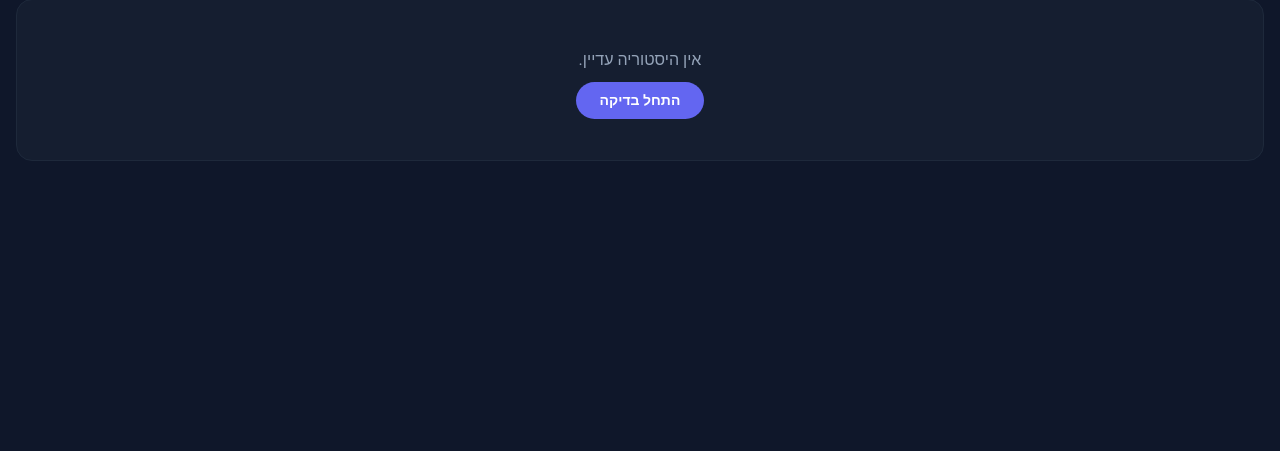
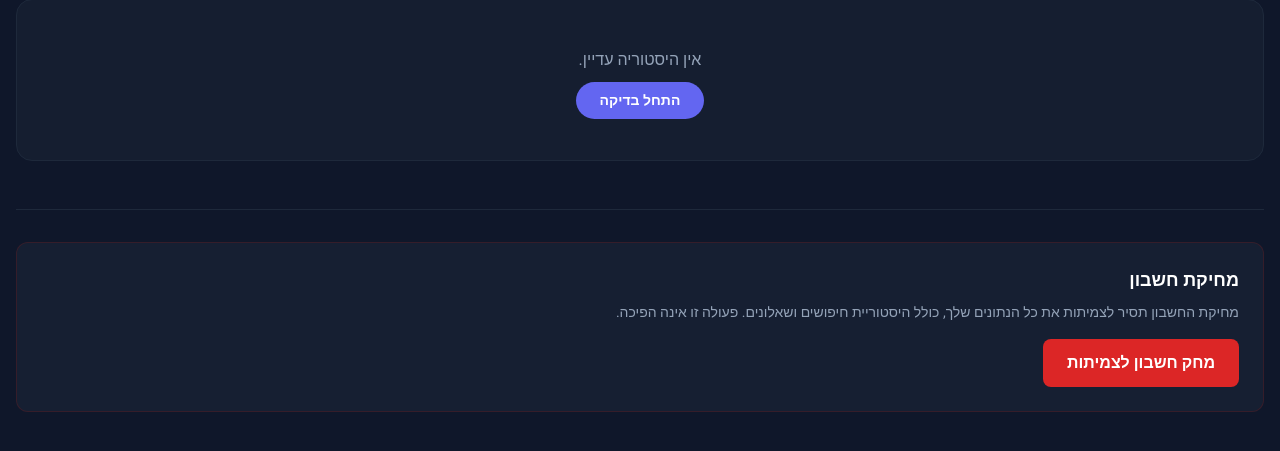
Before and after one commit to giladscore494/reliabilityAIModelsR2, a Flask app: page /dashboard in a window 1280 px wide. Shown: the part 212-663 px from the top of the page. Run offline with Flask 3, Linux system fonts and the light colour scheme; the visitor is signed in with stand-in values (Sample User, id 1); data that the repository does not hold is empty; some libraries are stand-ins or nearby versions.

Commit message:
feat: add delete account endpoint and dashboard UI
Co-authored-by: giladscore494 <217342071+giladscore494@users.noreply.github.com>

```diff
--- a/my-flask-app/app/factory.py
+++ b/my-flask-app/app/factory.py
@@ -1812,6 +1812,60 @@ def create_app():
     def logout():
         logout_user()
         return redirect(url_for('index'))
+
+    # Delete account endpoint
+    @app.route('/api/account/delete', methods=['POST'])
+    @login_required
+    def delete_account():
+        """
+        Delete user account and all associated data.
+        Requires confirmation text 'DELETE' in request body.
+        """
+        request_id = get_request_id()
+        try:
+            data = request.get_json() or {}
+            confirmation = data.get('confirm', '').strip()
+
+            if confirmation != 'DELETE':
+                return api_error(
+                    'INVALID_CONFIRMATION',
+                    'נדרש לכתוב DELETE בדיוק כדי לאשר מחיקה',
+                    status=400,
+                    request_id=request_id
+                )
+
+            user_id = current_user.id
+            user_email = current_user.email
+
+            # Log the deletion (without PII in the message, just request_id)
+            app.logger.info(f"[{request_id}] Account deletion initiated for user_id={user_id}")
+
+            # Logout first
+            logout_user()
+
+            # Delete user (cascade will delete all related data: searches, advisor_searches, quota, reservations)
+            user_to_delete = User.query.get(user_id)
+            if user_to_delete:
+                db.session.delete(user_to_delete)
+                db.session.commit()
+                app.logger.info(f"[{request_id}] Account deleted successfully")
+
+            return api_ok(
+                {'message': 'החשבון נמחק בהצלחה'},
+                status=200,
+                request_id=request_id
+            )
+
+        except Exception as e:
+            db.session.rollback()
+            app.logger.error(f"[{request_id}] Account deletion failed: {str(e)}")
+            return api_error(
+                'DELETE_FAILED',
+                'שגיאה במחיקת החשבון',
+                status=500,
+                details={'error': str(e)},
+                request_id=request_id
+            )
 
     # Legal pages
     @app.route('/privacy')
--- a/my-flask-app/templates/dashboard.html
+++ b/my-flask-app/templates/dashboard.html
@@ -213,7 +213,58 @@
             </div>
         {% endif %}
     </div>
+
+    <!-- Delete Account Section -->
+    <div class="mt-12 pt-8 border-t border-slate-800">
+        <div class="bg-dark-lighter/50 border border-red-900/30 rounded-xl p-6">
+            <h3 class="text-lg font-bold text-white mb-2">מחיקת חשבון</h3>
+            <p class="text-slate-400 text-sm mb-4">
+                מחיקת החשבון תסיר לצמיתות את כל הנתונים שלך, כולל היסטוריית חיפושים ושאלונים. פעולה זו אינה הפיכה.
+            </p>
+            <button
+                onclick="openDeleteModal()"
+                class="px-6 py-3 bg-red-600 hover:bg-red-700 text-white font-bold rounded-lg transition-colors">
+                מחק חשבון לצמיתות
+            </button>
+        </div>
+    </div>
+
 </main>
+
+<!-- Delete Account Modal -->
+<div id="deleteModal" class="hidden fixed inset-0 z-50 bg-black/80 backdrop-blur-sm flex items-center justify-center p-4" onclick="closeDeleteModal(event)">
+    <div class="bg-dark-lighter border-2 border-red-600/50 rounded-2xl p-8 max-w-md w-full overlay-open" onclick="event.stopPropagation()">
+        <h3 class="text-2xl font-bold text-white mb-4">אישור מחיקת חשבון</h3>
+        <p class="text-slate-300 mb-6">
+            פעולה זו תמחק לצמיתות את החשבון שלך וכל הנתונים הקשורים אליו.
+            <strong class="text-red-400">אין דרך לשחזר את הנתונים לאחר המחיקה.</strong>
+        </p>
+        <p class="text-slate-300 mb-4">
+            כדי לאשר, הקלד <strong class="text-red-400">DELETE</strong> בדיוק (באנגלית, באותיות גדולות):
+        </p>
+        <input
+            type="text"
+            id="deleteConfirmInput"
+            placeholder="הקלד DELETE"
+            class="w-full px-4 py-3 bg-slate-900 border-2 border-slate-700 focus:border-red-500 rounded-lg text-white mb-2"
+            onkeypress="if(event.key==='Enter') confirmDelete()"
+        />
+        <p id="deleteError" class="text-red-400 text-sm mb-4 hidden"></p>
+
+        <div class="flex gap-3">
+            <button
+                onclick="confirmDelete()"
+                class="flex-1 px-6 py-3 bg-red-600 hover:bg-red-700 text-white font-bold rounded-lg transition-colors">
+                אשר מחיקה
+            </button>
+            <button
+                onclick="closeDeleteModal()"
+                class="flex-1 px-6 py-3 bg-slate-700 hover:bg-slate-600 text-white font-medium rounded-lg transition-colors">
+                ביטול
+            </button>
+        </div>
+    </div>
+</div>
 
 <div id="details-overlay"
      class="fixed inset-0 bg-dark/95 z-50 hidden flex flex-col overlay-open">
@@ -638,6 +689,60 @@
             </section>
         `;
     }
+
+    // Delete account modal functions
+    function openDeleteModal() {
+        document.getElementById('deleteModal').classList.remove('hidden');
+        document.getElementById('deleteConfirmInput').value = '';
+        document.getElementById('deleteError').classList.add('hidden');
+        document.body.style.overflow = 'hidden';
+    }
+
+    function closeDeleteModal(event) {
+        if (event && event.target !== event.currentTarget) return;
+        document.getElementById('deleteModal').classList.add('hidden');
+        document.body.style.overflow = '';
+    }
+
+    async function confirmDelete() {
+        const input = document.getElementById('deleteConfirmInput');
+        const errorEl = document.getElementById('deleteError');
+        const confirmValue = input.value.trim();
+
+        if (confirmValue !== 'DELETE') {
+            errorEl.textContent = 'נדרש להקליד DELETE בדיוק (באנגלית, באותיות גדולות)';
+            errorEl.classList.remove('hidden');
+            return;
+        }
+
+        errorEl.classList.add('hidden');
+
+        try {
+            const response = await fetch('/api/account/delete', {
+                method: 'POST',
+                headers: {
+                    'Content-Type': 'application/json',
+                },
+                credentials: 'same-origin',
+                body: JSON.stringify({ confirm: 'DELETE' })
+            });
+
+            const data = await response.json();
+
+            if (response.ok) {
+                // Success - redirect to home page
+                alert('החשבון נמחק בהצלחה');
+                window.location.href = '/';
+            } else {
+                errorEl.textContent = data.message || 'שגיאה במחיקת החשבון';
+                errorEl.classList.remove('hidden');
+            }
+        } catch (error) {
+            errorEl.textContent = 'שגיאת רשת - נסה שוב';
+            errorEl.classList.remove('hidden');
+        }
+    }
+
 </script>
 
 </body>
```
